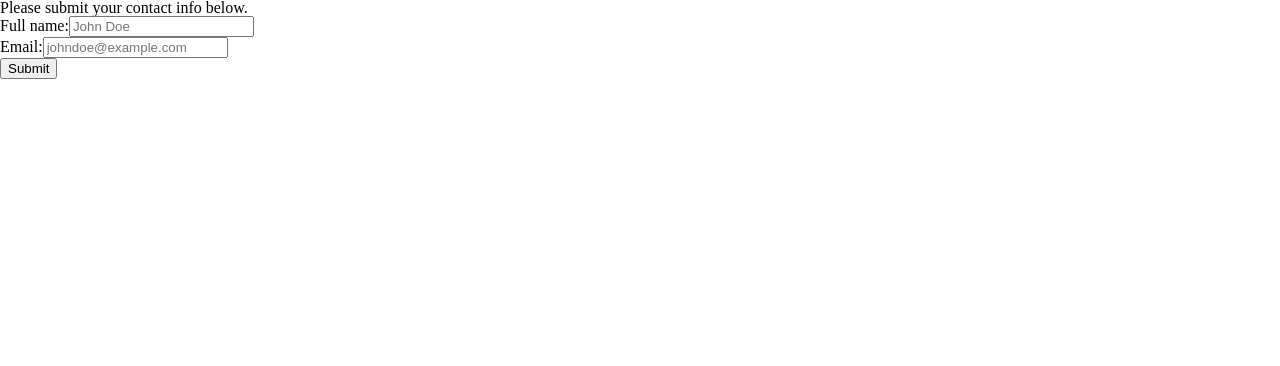
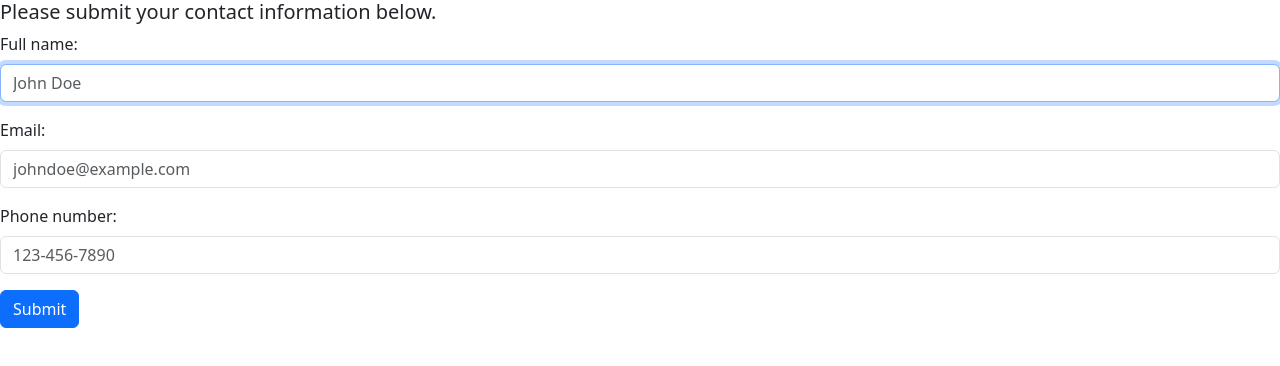
Before and after one commit to HewsonSchulz/realtoraaronhunt, a React (Create React App) app in the folder client/: page / in a window 1280 px wide. Shown: the top 366 px of the page. Built offline with nearby package versions, Linux system fonts and the light colour scheme; no server answers.

Commit message:
further implementation of submission form

```diff
--- a/client/src/components/ContactForm.js
+++ b/client/src/components/ContactForm.js
@@ -1,61 +1,45 @@
 import { useState } from 'react'
 import { Button, Form, FormFeedback, FormGroup, Input, Label } from 'reactstrap'
 import { updateStateObj } from '../helper'
+import { submitContactInfo } from '../managers/userManager'
 import './ContactForm.css'
 
 export const ContactForm = ({ loggedInUser }) => {
   const [name, setName] = useState('')
   const [email, setEmail] = useState('')
   const [phoneNum, setPhoneNum] = useState('')
-  const [isInvalid, setIsInvalid] = useState({ name: false, email: false })
-  const [message, setMessage] = useState({ name: '', email: '' })
+  const [isInvalid, setIsInvalid] = useState({ name: false, email: false, phone_num: false })
+  const [message, setMessage] = useState({
+    name: 'Please enter your name',
+    email: 'Please enter your email',
+    phoneNum: 'Please enter your phone number',
+  })
 
   const resetValidity = () => {
-    setIsInvalid({ name: false, email: false })
-    setMessage({ name: '', email: '' })
+    setIsInvalid({ name: false, email: false, phone_num: false })
+    setMessage({
+      name: 'Please enter your name',
+      email: 'Please enter your email',
+      phoneNum: 'Please enter your phone number',
+    })
   }
 
   const handleSubmit = (e) => {
     e.preventDefault()
 
-    //! logInUser({ email, password }).then((userData) => {
-    //!   if (userData.valid) {
-    //!     const { valid, ...newUser } = userData
-    //!     localStorage.setItem('cqc_user', JSON.stringify(newUser))
-
-    //!     const { token, ...loggedInUser } = newUser
-    //!     setLoggedInUser(loggedInUser)
-    //!     navigate('/') //?
-    //!   } else {
-    //!     resetValidity()
-
-    //!     switch (userData.message) {
-    //!       case 'Missing properties: email, password':
-    //!         updateStateObj(setMessage, 'email', 'Please enter an email')
-    //!         updateStateObj(setIsInvalid, 'email', true)
-    //!         updateStateObj(setMessage, 'password', 'Please enter a password')
-    //!         updateStateObj(setIsInvalid, 'password', true)
-    //!         break
-    //!       case 'Missing property: email':
-    //!         updateStateObj(setMessage, 'email', 'Please enter an email')
-    //!         updateStateObj(setIsInvalid, 'email', true)
-    //!         break
-    //!       case 'Missing property: password':
-    //!         updateStateObj(setMessage, 'password', 'Please enter a password')
-    //!         updateStateObj(setIsInvalid, 'password', true)
-    //!         break
-    //!       default:
-    //!         updateStateObj(setMessage, 'password', userData.message)
-    //!         updateStateObj(setIsInvalid, 'email', true)
-    //!         updateStateObj(setIsInvalid, 'password', true)
-    //!     }
-    //!   }
-    //! })
+    submitContactInfo({ name, email, phone_num: phoneNum }).then((res) => {
+      if (res.valid) {
+        //!
+      } else {
+        resetValidity()
+        setIsInvalid(res.is_invalid)
+      }
+    })
   }
 
   return (
     <Form className='contact-form'>
-      <h1 className='contact-form__title'>Please submit your contact info below.</h1>
+      <h5 className='contact-form__title'>Please submit your contact information below.</h5>
       <FormGroup id='contact-form__name'>
         <Label className='contact-form__input-label' for='name'>
           Full name:
@@ -95,6 +79,25 @@ export const ContactForm = ({ loggedInUser }) => {
         <FormFeedback>{message.email}</FormFeedback>
       </FormGroup>
 
+      <FormGroup id='contact-form__phone-num'>
+        <Label className='contact-form__input-label' for='phone-num'>
+          Phone number:
+        </Label>
+        <Input
+          id='phone-num'
+          className='contact-form__phone-num-input'
+          type='tel'
+          value={phoneNum}
+          placeholder='123-456-7890'
+          invalid={isInvalid.phone_num}
+          onChange={(e) => {
+            updateStateObj(setIsInvalid, 'phone_num', false)
+            setPhoneNum(e.target.value)
+          }}
+        />
+        <FormFeedback>{message.phoneNum}</FormFeedback>
+      </FormGroup>
+
       <Button color='primary' onClick={handleSubmit}>
         Submit
       </Button>
--- a/client/src/index.js
+++ b/client/src/index.js
@@ -2,6 +2,7 @@ import { App } from './App'
 import { createRoot } from 'react-dom/client'
 import './index.css'
 import './App.css'
+import 'bootstrap/dist/css/bootstrap.min.css'
 
 const container = document.getElementById('root')
 const root = createRoot(container)
```
Also changed, not shown: 2 other files (tests, documents, lock files or other folders).
